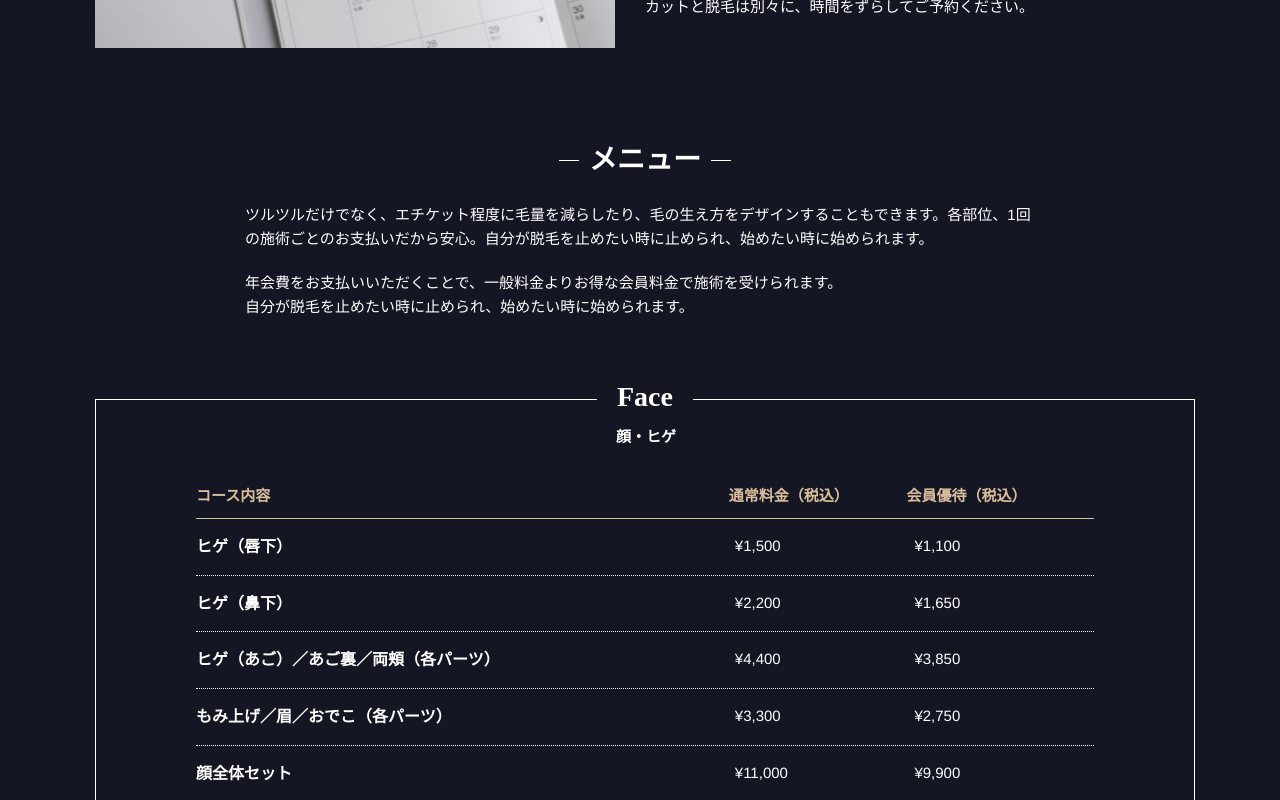
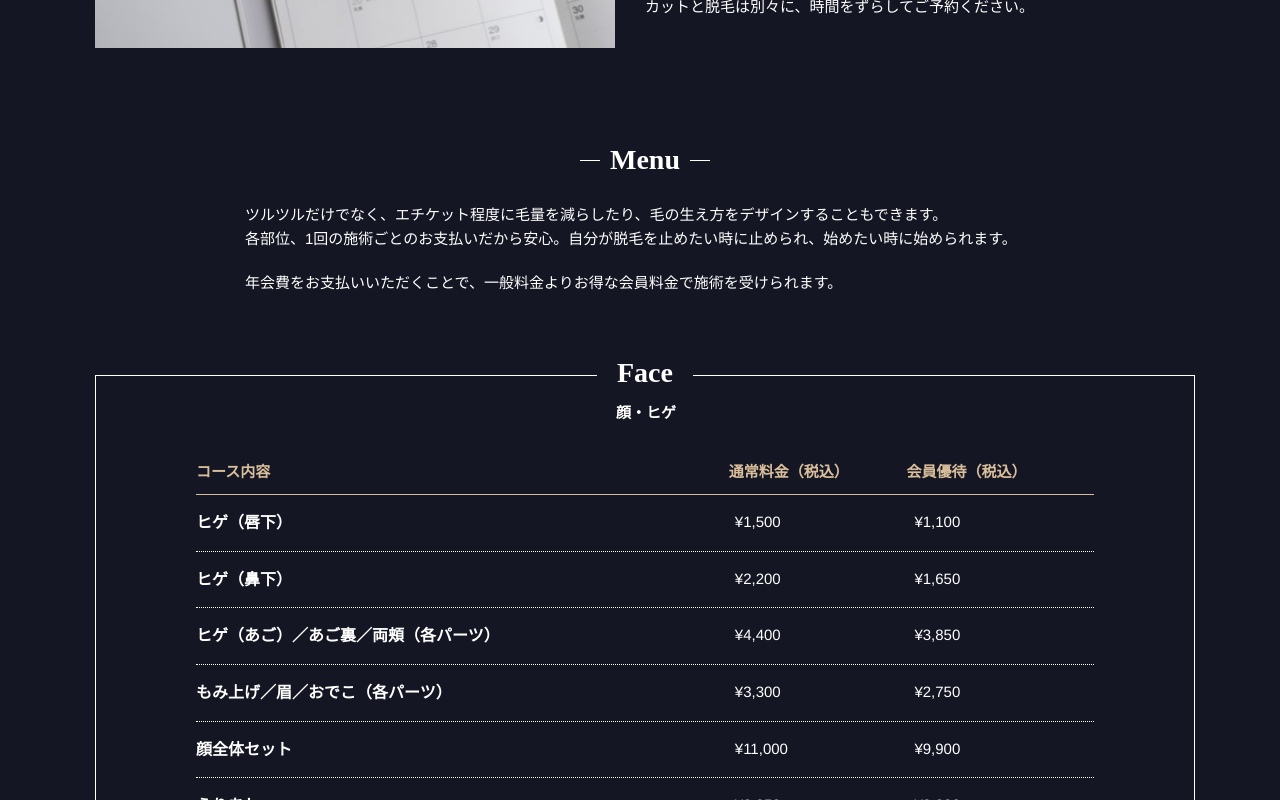
Before and after one commit to kamy0042/bee_group_web, a Next.js app: page /waxing in a window 1280 px wide. Shown: the part 3900-4700 px from the top of the page. Built offline with nearby package versions, Linux system fonts and the light colour scheme.

Commit message:
fix:typo修正

```diff
--- a/pages/waxing/index.tsx
+++ b/pages/waxing/index.tsx
@@ -154,10 +154,10 @@ function Waxing() {
           </section>
 
           <section className={styles.section}>
-            <h3 className={styles.subHeading}>メニュー</h3>
+            <h3 className={styles.subHeading}>Menu</h3>
             <div className={styles.menu_textArea}>
-              <p>ツルツルだけでなく、エチケット程度に毛量を減らしたり、毛の生え方をデザインすることもできます。各部位、1回の施術ごとのお支払いだから安心。自分が脱毛を止めたい時に止められ、始めたい時に始められます。</p>
-              <p>年会費をお支払いいただくことで、一般料金よりお得な会員料金で施術を受けられます。<br/>自分が脱毛を止めたい時に止められ、始めたい時に始められます。</p>
+              <p>ツルツルだけでなく、エチケット程度に毛量を減らしたり、毛の生え方をデザインすることもできます。<br/>各部位、1回の施術ごとのお支払いだから安心。自分が脱毛を止めたい時に止められ、始めたい時に始められます。</p>
+              <p>年会費をお支払いいただくことで、一般料金よりお得な会員料金で施術を受けられます。</p>
             </div>
 
             {waxingCollection.map((item) => renderTable(item.title, item.data, item.subtitle))}
@@ -278,7 +278,7 @@ function Waxing() {
                 </dt>
                 <dd className={styles.faq_body}>
                   <p>
-                    必要な回数はお一人おひとり、かなり個人差があり、毛量・密度、部位、目的などによって大きく変わりますます。ヒゲの場合は一般的に5〜6回目の施術で効果を実感される方が多いようです。初回カウンセリング時に効果の出てくる時期と回数の目安が見えてきますので、ぜひご相談ください。
+                    必要な回数はお一人おひとり、かなり個人差があり、毛量・密度、部位、目的などによって大きく変わります。ヒゲの場合は一般的に5〜6回目の施術で効果を実感される方が多いようです。初回カウンセリング時に効果の出てくる時期と回数の目安が見えてきますので、ぜひご相談ください。
                   </p>
                 </dd>
 
```
